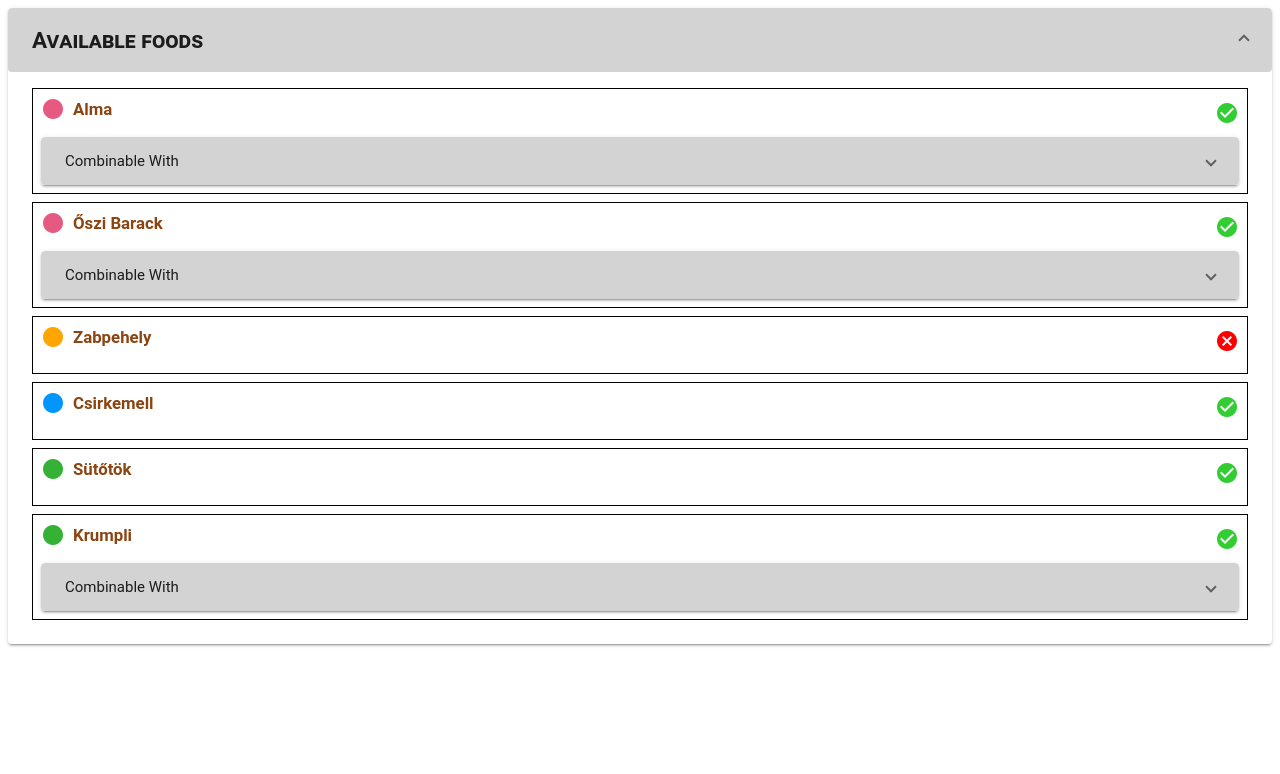
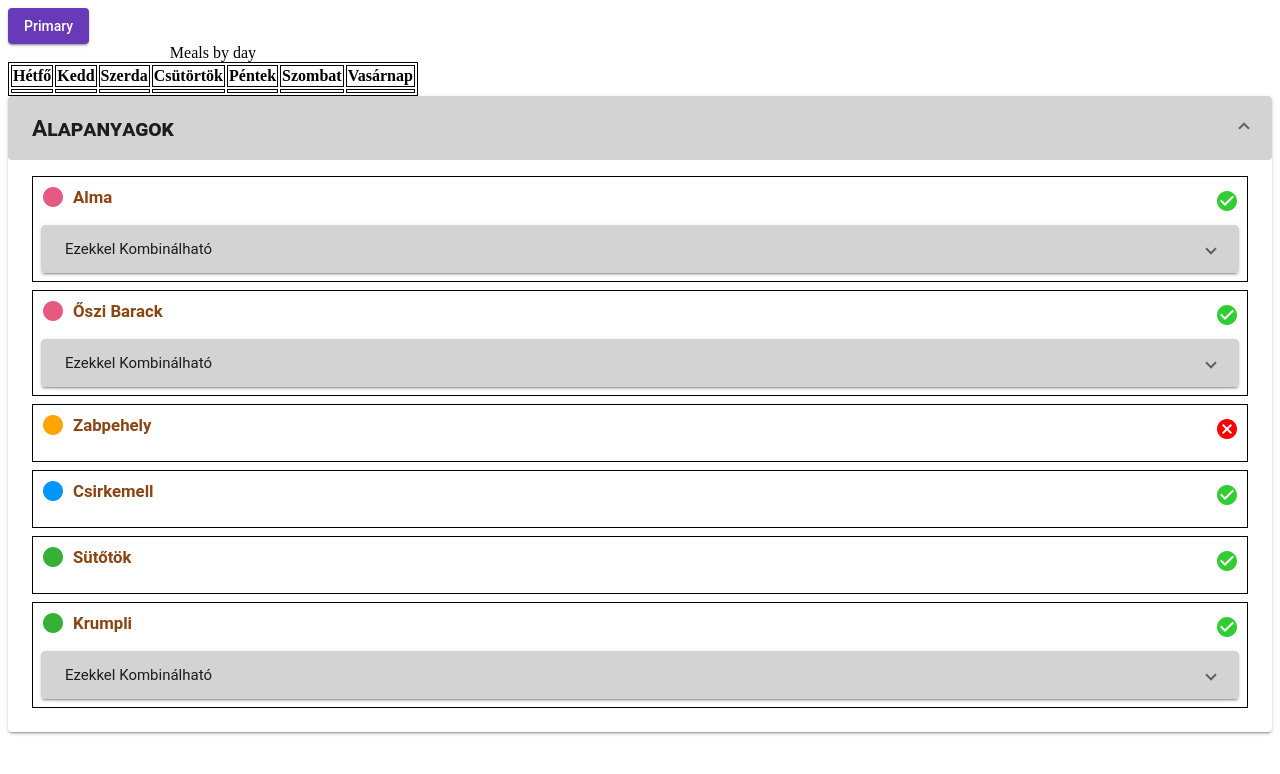
Before and after one commit to zoltangoendoes/food-table, an Angular app: page / in a window 1280 px wide. Shown: the top 774 px of the page. Built offline with nearby package versions, Linux system fonts and the light colour scheme.

Commit message:
combination basics

```diff
--- a/src/app/app.component.html
+++ b/src/app/app.component.html
@@ -1,2 +1 @@
 <hello name="a {{ name }}"></hello>
-<p></p>
--- a/src/app/app.module.ts
+++ b/src/app/app.module.ts
@@ -5,6 +5,7 @@ import { MatIconModule } from '@angular/material/icon';
 import { AppComponent } from './app.component';
 import { HelloComponent } from './hello.component';
 import { MatExpansionModule } from '@angular/material/expansion';
+import {MatButtonModule} from '@angular/material/button';
 import { MatListModule } from '@angular/material/list';
 import { BrowserAnimationsModule } from '@angular/platform-browser/animations';
 import { FooditemComponent } from './fooditem/fooditem.component';
@@ -16,7 +17,8 @@ import { FooditemComponent } from './fooditem/fooditem.component';
     MatIconModule,
     MatExpansionModule,
     BrowserAnimationsModule,
-    MatListModule
+    MatListModule,
+    MatButtonModule
   ],
   declarations: [AppComponent, HelloComponent, FooditemComponent],
   bootstrap: [AppComponent],
--- a/src/app/fooditem/fooditem.component.html
+++ b/src/app/fooditem/fooditem.component.html
@@ -6,7 +6,7 @@
             lens</mat-icon>
         <mat-icon *ngIf="food.type == 'vegetable'" class="vegetable">
             lens</mat-icon>
-        <mat-icon *ngIf="food.type == 'meat'" style="color: rgb(0, 149, 255)">
+        <mat-icon *ngIf="food.type == 'protein'" style="color: rgb(0, 149, 255)">
             lens</mat-icon>
         <mat-icon *ngIf="food.type == 'grain'" style="color: orange">
             lens</mat-icon>
--- a/src/app/foods.ts
+++ b/src/app/foods.ts
@@ -1,4 +1,7 @@
-export type foodType = 'fruit' | 'vegetable' | 'grain' | 'meat' | 'spice' | 'other';
+
+
+export const FoodTypes = ['fruit' , 'vegetable' , 'grain' , 'protein' , 'spice' , 'other']
+export type foodType = typeof FoodTypes[number]
 export class Food {
   type: foodType;
   name: String;
@@ -38,13 +41,13 @@ export class Foods {
 
   public csirkemell: Food = {
     name: 'csirkemell',
-    type: 'meat',
+    type: 'protein',
     introduced: true
   };
 
   public csirkemaj: Food = {
     name: 'csirke máj',
-    type: 'meat',
+    type: 'protein',
   };
 
   public rizspep: Food = {
--- a/src/app/hello.component.css
+++ b/src/app/hello.component.css
@@ -22,3 +22,19 @@ h2 {
 .panel-header {
   background-color:lightgrey
 }
+
+.basic-table {
+  border: 1px solid black;
+}
+
+.basic-table > tr > td {
+  border: 1px solid black;
+}
+
+.basic-table > tr > th {
+  border: 1px solid black;
+}
+
+.basic-table > tr {
+  border: 1px solid black;
+}
--- a/src/app/hello.component.html
+++ b/src/app/hello.component.html
@@ -1,9 +1,58 @@
-
+<button (click)="getByDay()" mat-raised-button color="primary">Primary</button>
+<table class="basic-table">
+  <caption>Meals by day</caption>
+  <tr>
+    <th>
+      <div>Hétfő</div>
+    </th>
+    <th>
+      <div>Kedd</div>
+    </th>
+    <th>
+      <div>Szerda</div>
+    </th>
+    <th>
+      <div>Csütörtök</div>
+    </th>
+    <th>
+      <div>Péntek</div>
+    </th>
+    <th>
+      <div>Szombat</div>
+    </th>
+    <th>
+      <div>Vasárnap</div>
+    </th>
+  </tr>
+  <tr>
+    <td>
+      {{days.monday}}
+    </td>
+    <td>
+      {{days.tuesday}}
+    </td>
+    <td>
+      {{days.wednesday}}
+    </td>
+    <td>
+      {{days.thursday}}
+    </td>
+    <td>
+      {{days.friday}}
+    </td>
+    <td>
+      {{days.saturday}}
+    </td>
+    <td>
+      {{days.sunday}}
+    </td>
+  </tr>
+</table>
 <mat-accordion multi="true">
   <mat-expansion-panel [expanded]="true" (opened)="(true)">
     <mat-expansion-panel-header class="panel-header">
       <mat-panel-title>
-        <h2>Available foods</h2>
+        <h2>Alapanyagok</h2>
       </mat-panel-title>
     </mat-expansion-panel-header>
 
@@ -16,7 +65,7 @@
             <mat-accordion *ngIf="food.combinableWith" multi="false">
               <mat-expansion-panel [expanded]="false" (opened)="(false)">
                 <mat-expansion-panel-header style="background-color:lightgrey">
-                  <mat-panel-title> Combinable with </mat-panel-title>
+                  <mat-panel-title> Ezekkel kombinálható </mat-panel-title>
                 </mat-expansion-panel-header>
                 <div *ngFor="let subfood of sortListBy(food.combinableWith,'type')">
                   <p>
--- a/src/app/hello.component.ts
+++ b/src/app/hello.component.ts
@@ -1,14 +1,25 @@
+import { ThisReceiver } from '@angular/compiler';
 import { Component, Input, OnInit } from '@angular/core';
 import { FooditemComponent } from './fooditem/fooditem.component';
-import { Foods, Food, foodType } from './foods';
+import { Foods, Food, foodType, FoodTypes } from './foods';
 @Component({
   selector: 'hello',
   templateUrl: './hello.component.html',
   styleUrls: ['hello.component.css'],
 })
+
 export class HelloComponent implements OnInit {
   @Input() name: string;
   foods = Foods.getInstance();
+  days = {
+    'monday': "",
+    'tuesday': "",
+    'wednesday': "",
+    'thursday': "",
+    'friday': "",
+    'saturday': "",
+    'sunday': "",
+  }
   availableFoods: Food[] = [
     this.foods.alma,
     this.foods.sutotok,
@@ -17,6 +28,7 @@ export class HelloComponent implements OnInit {
     this.foods.krumpli,
     this.foods.csirkemell,
   ];
+  combination: any = "";
 
   sortBy(prop: string) {
     return this.availableFoods.sort((a, b) =>
@@ -31,26 +43,70 @@ export class HelloComponent implements OnInit {
   }
 
   private filterFoodFor(type: foodType) {
-    return this.availableFoods.filter((x) => x.type == type);
+    return this.availableFoods.filter((x) => x.type == type && x.introduced);
   }
 
-  combine() {
-    let fruits = this.filterFoodFor('fruit');
-    let grains = this.filterFoodFor('grain');
-    let vegetables = this.filterFoodFor('vegetable');
+  public combine = () => {
 
-    const random_fruit = fruits[Math.floor(Math.random() * fruits.length)];
-    let meats = random_fruit.combinableWith.filter((f) => f.type == 'meat');
-    console.log(meats);
-    let meat = meats[Math.floor(Math.random() * meats.length)];
+    this.combination = "";
+    let ingredients = this.combineRandom();
+    ingredients.forEach((f) => {
+      this.combination += "(" + f.name + " " + f.type +  ") - ";
+    })
+    return this.combination
+  }
 
-    /*if (random_1 === random_2) {
-      console.error('ugyanaz');
-    }*/
-    console.log(random_fruit, meat);
+  public getByDay = () => {
+    this.days.monday = this.combine()
+    this.days.tuesday = this.combine()
+    this.days.wednesday = this.combine()
+    this.days.thursday = this.combine()
+    this.days.friday = this.combine()
+    this.days.saturday = this.combine()
+    this.days.sunday = this.combine()
+  }
+
+  private pickRandom = (input:Array<any>) => {
+    return input[Math.floor(Math.random() * input.length)];
+  }
+
+  private pickTypeRandom = (input:Array<Food>, type:foodType )=>{
+    if (!input) {
+      console.log("Tried to pick random with type: ",type, " but it input array was 0")
+      return;
+
+    }
+    let ingredients = input.filter(x => x.introduced && x.type == type)
+    let ingredient = this.pickRandom(ingredients);
+    return ingredient;
+  }
+  private pushIfNotUndefined = (input:any[], elem: any) => {
+    if(elem) {
+      input.push(elem)
+    } else {
+      console.log("tried to push undefined elem")
+    }
+  }
+  private combineRandom = () => {
+    let introduced_ingredients:Food[] = this.availableFoods.filter(x=> x.introduced);
+    let ingredient_1:Food = this.pickRandom(introduced_ingredients);
+    let ingredients :Food[] = []
+    ingredients.push(ingredient_1)
+    console.info(ingredient_1.type);
+    // case 1 - 1st ingredient is fruit
+    FoodTypes.forEach((ft) => {
+      if (ingredient_1.type == ft) {
+        FoodTypes/*filter(x => x != ft)*/.forEach((item)=>{
+          let ingredient = this.pickTypeRandom(ingredient_1.combinableWith,item);
+          this.pushIfNotUndefined(ingredients,ingredient);
+        });
+      }
+    })
+
+    return ingredients;
   }
 
   ngOnInit() {
-    this.combine();
+    this.combination = "";
   }
 }
```
